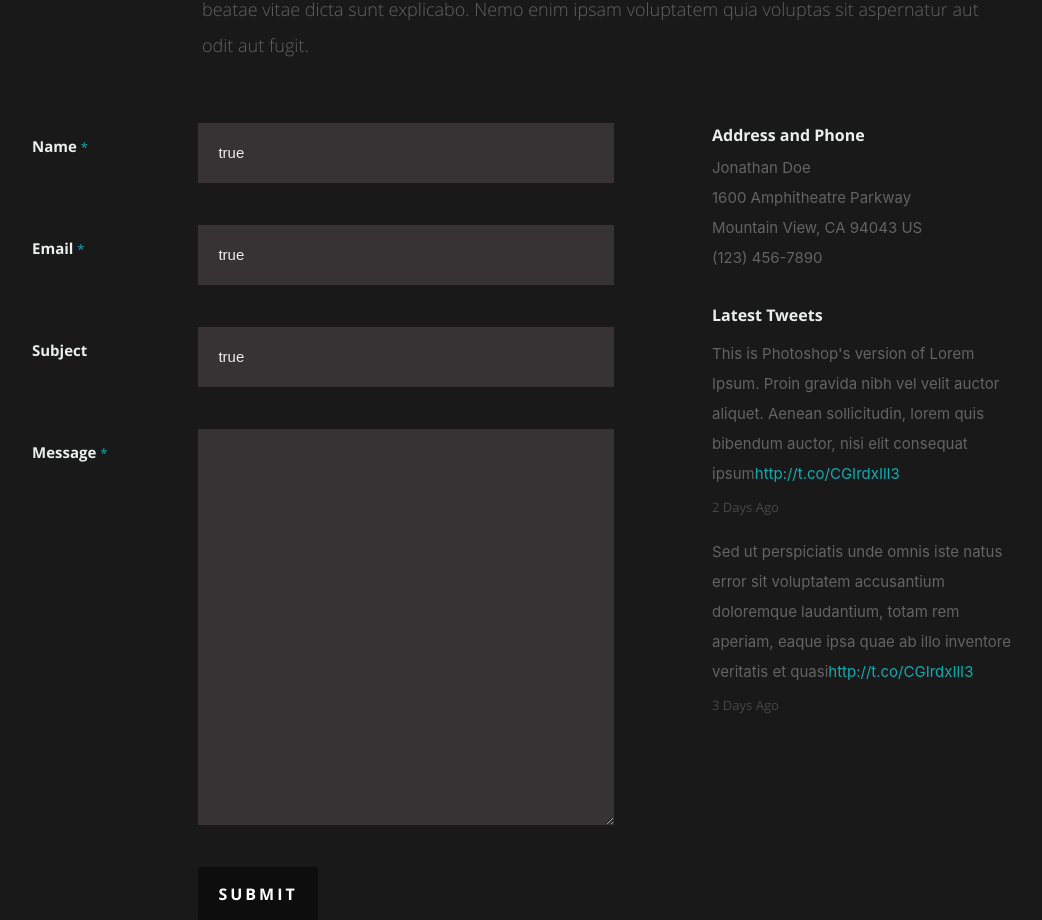
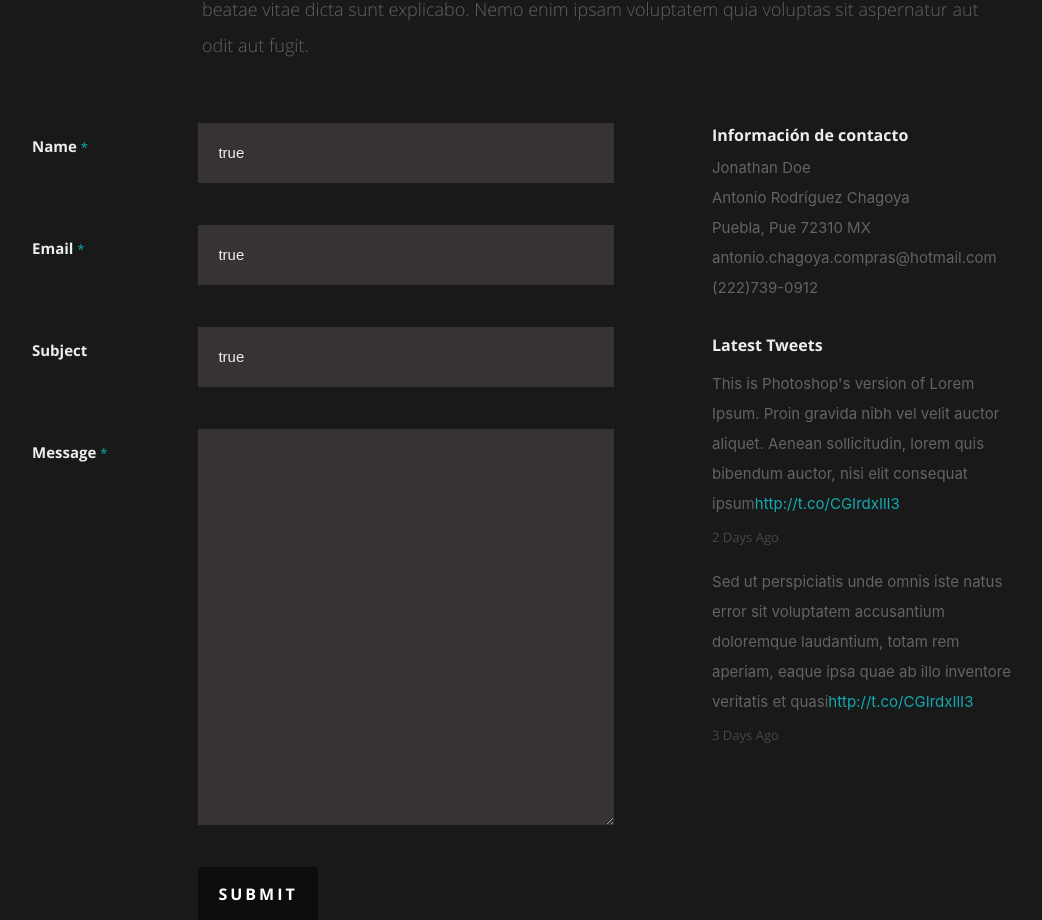
Before and after one commit to AntonioChagoya/portafolio, a React (Create React App) app: page / in a window 1280 px wide. Shown: the part 5039-5959 px from the top of the page, without its empty margins (118-1160 px from the left). Built offline with nearby package versions, Linux system fonts and the light colour scheme.

Commit message:
probando contactos

```diff
--- a/src/components/about/about.js
+++ b/src/components/about/about.js
@@ -41,7 +41,7 @@ export default class header extends Component {
         <br></br>
         <div className="columns download">
           <p>
-            <a href="#" className="button">
+            <a href="/src/antoniocv.pdf" className="button" download="AntonioChagoyaCV">
               <i className="fa fa-download" />
               Descargar CV
             </a>
--- a/src/components/contactus/contact.js
+++ b/src/components/contactus/contact.js
@@ -90,14 +90,15 @@ export default class header extends Component {
     </div>
     <aside className="four columns footer-widgets">
       <div className="widget widget_contact">
-        <h4>Address and Phone</h4>
+        <h4>Información de contacto</h4>
         <p className="address">
           Jonathan Doe
           <br />
-          1600 Amphitheatre Parkway <br />
-          Mountain View, CA 94043 US
+          Antonio Rodríguez Chagoya
+          <br />Puebla, Pue 72310 MX
+          antonio.chagoya.compras@hotmail.com
           <br />
-          <span>(123) 456-7890</span>
+          <span>(222)739-0912</span>
         </p>
       </div>
       <div className="widget widget_tweets">
```
Also changed, not shown: 1 other file (tests, documents, lock files or other folders).
